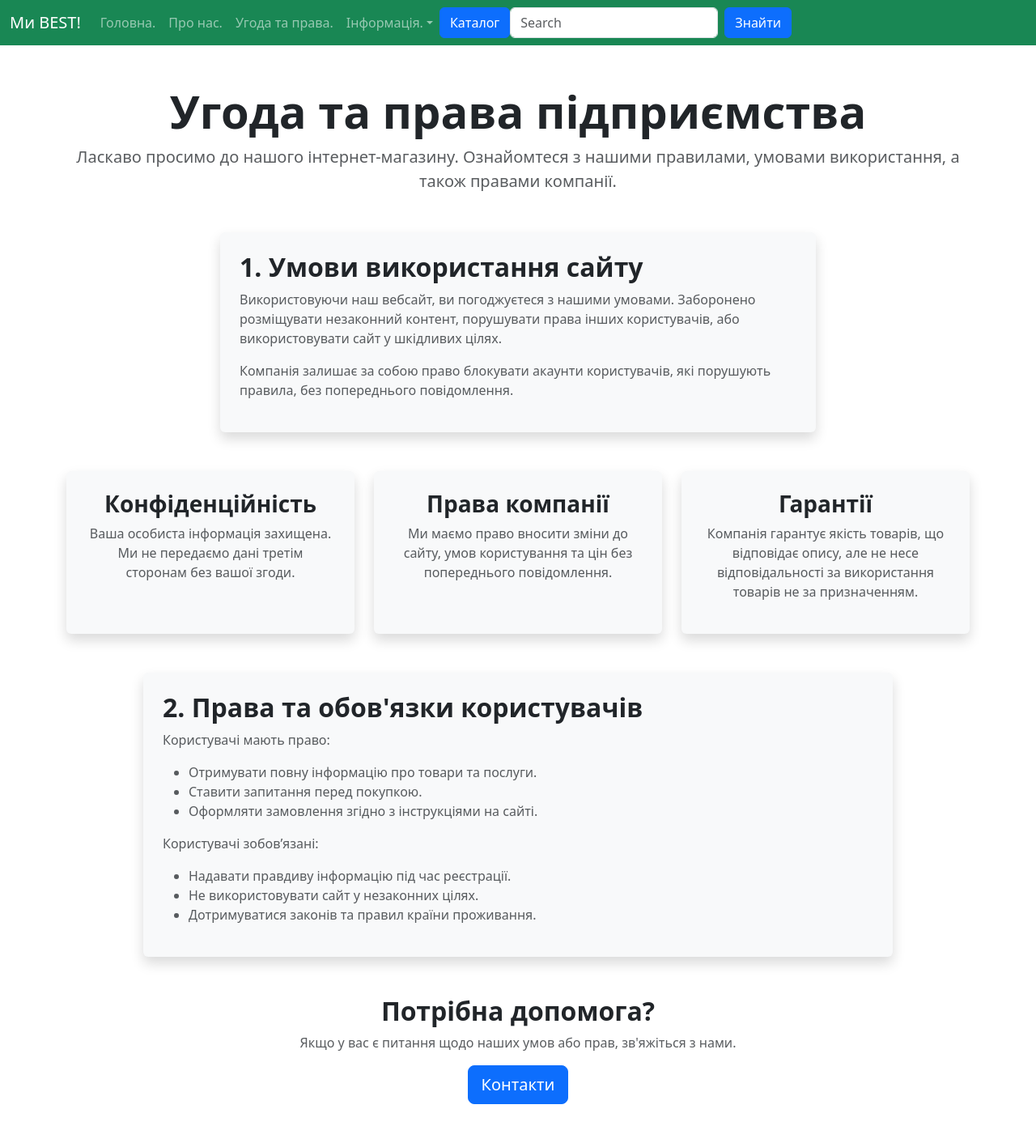
After one commit to YuriyKulyck/somePROJECT, a Python web app: template templates/confidence.html in a window 1280 px wide. The commit adds this page. Shown: the whole page at 81% size. Run offline with Jinja, Linux system fonts and the light colour scheme; the template is opened without the code that fills it, so the values that code supplies are empty.

Commit message:
SemiFINALofPROJ

```diff
--- a/run.py
+++ b/run.py
@@ -8,6 +8,12 @@ app.secret_key = "9919"
 @app.route("/")
 def index():
     return render_template("index.html")
+@app.route("/about_us")
+def about_us():
+    return render_template("about_us.html")
+@app.route("/confidence")
+def confidence():
+    return render_template("confidence.html")
 @app.route("/products_by_catagory/<id_category>")
 def product(id_category):
     dbmanager = DBmanager.DBManager("db_name.sql")
--- a/templates/base.html
+++ b/templates/base.html
@@ -12,29 +12,29 @@
         <link rel = "stylesheet" href="{{ url_for('static', filename='style.css') }}">
     </head>
 <body>
-<nav class="navbar navbar-expand-sm bg-dark navbar-dark">
+<nav class="navbar navbar-expand-sm bg-success navbar-dark">
   <div class="container-fluid">
-    <a class="navbar-brand" href="/" data-bs-toggle="tooltip" data-bs-placement="bottom" title="Помчали назад!">BEST</a>
+    <a class="navbar-brand" href="/" data-bs-toggle="tooltip" data-bs-placement="bottom" title="Помчали назад!">Ми BEST!</a>
     <button class="navbar-toggler" type="button" data-bs-toggle="collapse" data-bs-target="#collapsibleNavbar">
       <span class="navbar-toggler-icon"></span>
     </button>
     <div class="collapse navbar-collapse" id="collapsibleNavbar">
       <ul class="navbar-nav">
         <li class="nav-item">
-          <a class="nav-link" href="/" data-bs-toggle="tooltip" data-bs-placement="bottom" title="Main.">Main</a>
+          <a class="nav-link" href="/" data-bs-toggle="tooltip" data-bs-placement="bottom" title="Головна.">Головна.</a>
         </li>
         <li class="nav-item">
-          <a class="nav-link" href="#" data-bs-toggle="tooltip" data-bs-placement="bottom" title="Nothing.">Nothing</a>
+          <a class="nav-link" href="/about_us" data-bs-toggle="tooltip" data-bs-placement="bottom" title="Про нас.">Про нас.</a>
         </li>
         <li class="nav-item">
-          <a class="nav-link" href="#" data-bs-toggle="tooltip" data-bs-placement="bottom" title="Nothing.">Nothing</a>
+          <a class="nav-link" href="/confidence" data-bs-toggle="tooltip" data-bs-placement="bottom" title="Угода та права.">Угода та права.</a>
         </li>
         <li class="nav-item dropdown">
-          <a class="nav-link dropdown-toggle" href="#" role="button" data-bs-toggle="dropdown">Dropdown</a>
+          <a class="nav-link dropdown-toggle" href="#" role="button" data-bs-toggle="dropdown">Інформація.</a>
           <ul class="dropdown-menu">
-            <li><a class="dropdown-item" href="/">Main page</a></li>
-            <li><a class="dropdown-item" href="#">About us</a></li>
-            <li><a class="dropdown-item" href="#">Nothing yet...</a></li>
+            <li><a class="dropdown-item" href="/" data-bs-toggle="tooltip" data-bs-placement="bottom" title="Помчали!">Головна сторінка.</a></li>
+            <li><a class="dropdown-item" href="/about_us" data-bs-toggle="tooltip" data-bs-placement="bottom" title="Помчали!">Про нас.</a></li>
+            <li><a class="dropdown-item" href="/confidence" data-bs-toggle="tooltip" data-bs-placement="bottom" title="Помчали!">Угода та права.</a></li>
           </ul>
         </li>
       </ul>
@@ -58,11 +58,11 @@
   <div class="offcanvas-body">
 <div class="col-md-12">
                 <ul class="list-group">
-                    <li class="list-group-item">Смартфони, ТВ і електроніка</li>
-                    <li class="list-group-item">Геймерські товари</li>
+                    <li class="list-group-item"><a href="{{ url_for('product', id_category=4) }}">Смартфони, ТВ і електроніка</a></li>
+                    <li class="list-group-item"><a href="{{ url_for('product', id_category=3) }}">Геймерські товари</a></li>
                     <li class="list-group-item"><a href="{{ url_for('product', id_category=2) }}">Побутова техніка</a></li>
-                    <li class="list-group-item">Одяг, взуття і прикраси</li>
-                    <li class="list-group-item">Краса, догляд за здоров'ям</li>
+                    <li class="list-group-item"><a href="{{ url_for('product', id_category=1) }}">Одяг, взуття і прикраси</a></li>
+                    <li class="list-group-item"><a href="{{ url_for('product', id_category=5) }}">Краса, догляд за здоров'ям</a></li>
                 </ul>
             </div>
     <button class="btn btn-secondary" type="button">A Button</button>
--- /dev/null
+++ b/templates/confidence.html
@@ -0,0 +1,96 @@
+
+{% extends 'base.html' %}
+
+{% block title %}
+<title></title>
+{% endblock title %}
+
+{% block content %}
+<div class="container py-5">
+  <!-- Заголовок сторінки -->
+  <div class="text-center mb-5">
+    <h1 class="display-4 fw-bold">Угода та права підприємства</h1>
+    <p class="lead text-muted">
+      Ласкаво просимо до нашого інтернет-магазину. Ознайомтеся з нашими правилами, умовами використання, а також правами компанії.
+    </p>
+  </div>
+
+  <!-- Основний текст -->
+  <div class="row mb-5">
+    <div class="col-lg-8 mx-auto">
+      <div class="bg-light p-4 rounded shadow">
+        <h2 class="fw-bold">1. Умови використання сайту</h2>
+        <p class="text-muted">
+          Використовуючи наш вебсайт, ви погоджуєтеся з нашими умовами. Заборонено розміщувати незаконний контент, порушувати права інших користувачів, або використовувати сайт у шкідливих цілях.
+        </p>
+        <p class="text-muted">
+          Компанія залишає за собою право блокувати акаунти користувачів, які порушують правила, без попереднього повідомлення.
+        </p>
+      </div>
+    </div>
+  </div>
+
+  <!-- Розділи -->
+  <div class="row text-center">
+    <!-- Розділ 1 -->
+    <div class="col-md-4">
+      <div class="p-4 shadow rounded bg-light h-100">
+        <h3 class="fw-bold">Конфіденційність</h3>
+        <p class="text-muted">
+          Ваша особиста інформація захищена. Ми не передаємо дані третім сторонам без вашої згоди.
+        </p>
+      </div>
+    </div>
+    <!-- Розділ 2 -->
+    <div class="col-md-4">
+      <div class="p-4 shadow rounded bg-light h-100">
+        <h3 class="fw-bold">Права компанії</h3>
+        <p class="text-muted">
+          Ми маємо право вносити зміни до сайту, умов користування та цін без попереднього повідомлення.
+        </p>
+      </div>
+    </div>
+    <!-- Розділ 3 -->
+    <div class="col-md-4">
+      <div class="p-4 shadow rounded bg-light h-100">
+        <h3 class="fw-bold">Гарантії</h3>
+        <p class="text-muted">
+          Компанія гарантує якість товарів, що відповідає опису, але не несе відповідальності за використання товарів не за призначенням.
+        </p>
+      </div>
+    </div>
+  </div>
+
+  <!-- Детальний текст -->
+  <div class="row mt-5">
+    <div class="col-lg-10 mx-auto">
+      <div class="bg-light p-4 rounded shadow">
+        <h2 class="fw-bold">2. Права та обов'язки користувачів</h2>
+        <p class="text-muted">
+          Користувачі мають право:
+        </p>
+        <ul class="text-muted">
+          <li>Отримувати повну інформацію про товари та послуги.</li>
+          <li>Ставити запитання перед покупкою.</li>
+          <li>Оформляти замовлення згідно з інструкціями на сайті.</li>
+        </ul>
+        <p class="text-muted">
+          Користувачі зобов’язані:
+        </p>
+        <ul class="text-muted">
+          <li>Надавати правдиву інформацію під час реєстрації.</li>
+          <li>Не використовувати сайт у незаконних цілях.</li>
+          <li>Дотримуватися законів та правил країни проживання.</li>
+        </ul>
+      </div>
+    </div>
+  </div>
+
+  <!-- Заклик до дії -->
+  <div class="text-center mt-5">
+    <h2 class="fw-bold">Потрібна допомога?</h2>
+    <p class="text-muted">Якщо у вас є питання щодо наших умов або прав, зв'яжіться з нами.</p>
+    <a href="/contact" class="btn btn-primary btn-lg">Контакти</a>
+  </div>
+</div>
+{% endblock content %}
--- a/templates/product.html
+++ b/templates/product.html
@@ -16,7 +16,7 @@
                     <img src="{{item[5]}}" class="card-img-rounded" alt="...">
                     <div class="card-body">
                         <h5 class="card-title">{{item[1]}}</h5>
-                        <p class="card-text">{{item[2]}} грн</p>
+                        <p class="card-text">{{item[2]}} </p>
                         <a href="{{ url_for('product_page', item_id=item[0]) }}" class="btn btn-outline-dark stretched-link">Купити</a>
                     </div>
                 </div>
```
Also changed, not shown: templates/about_us.html (added, +106 -0 lines), templates/index.html (+35 -14 lines), templates/product_page.html (+87 -1 lines).
